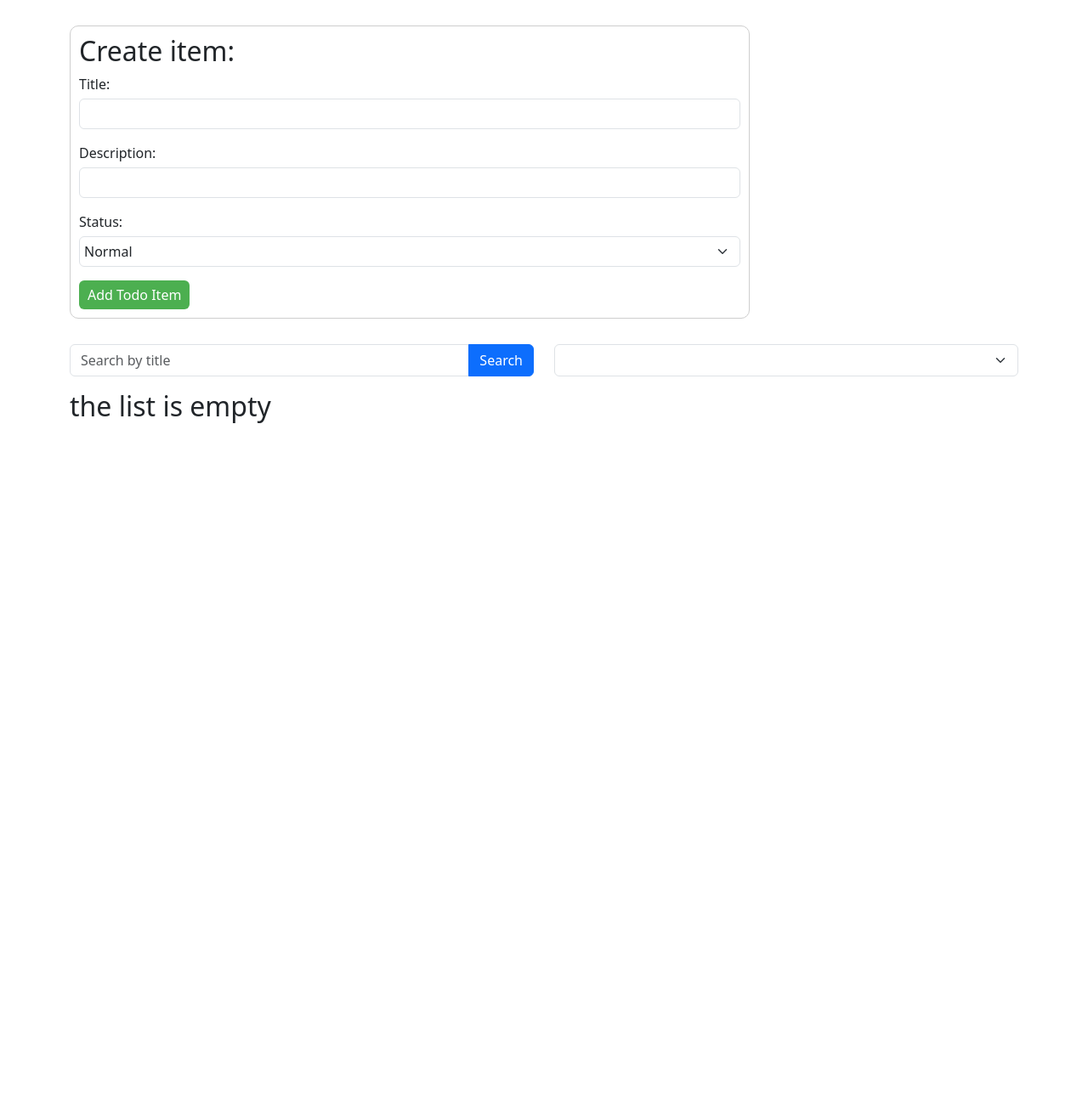
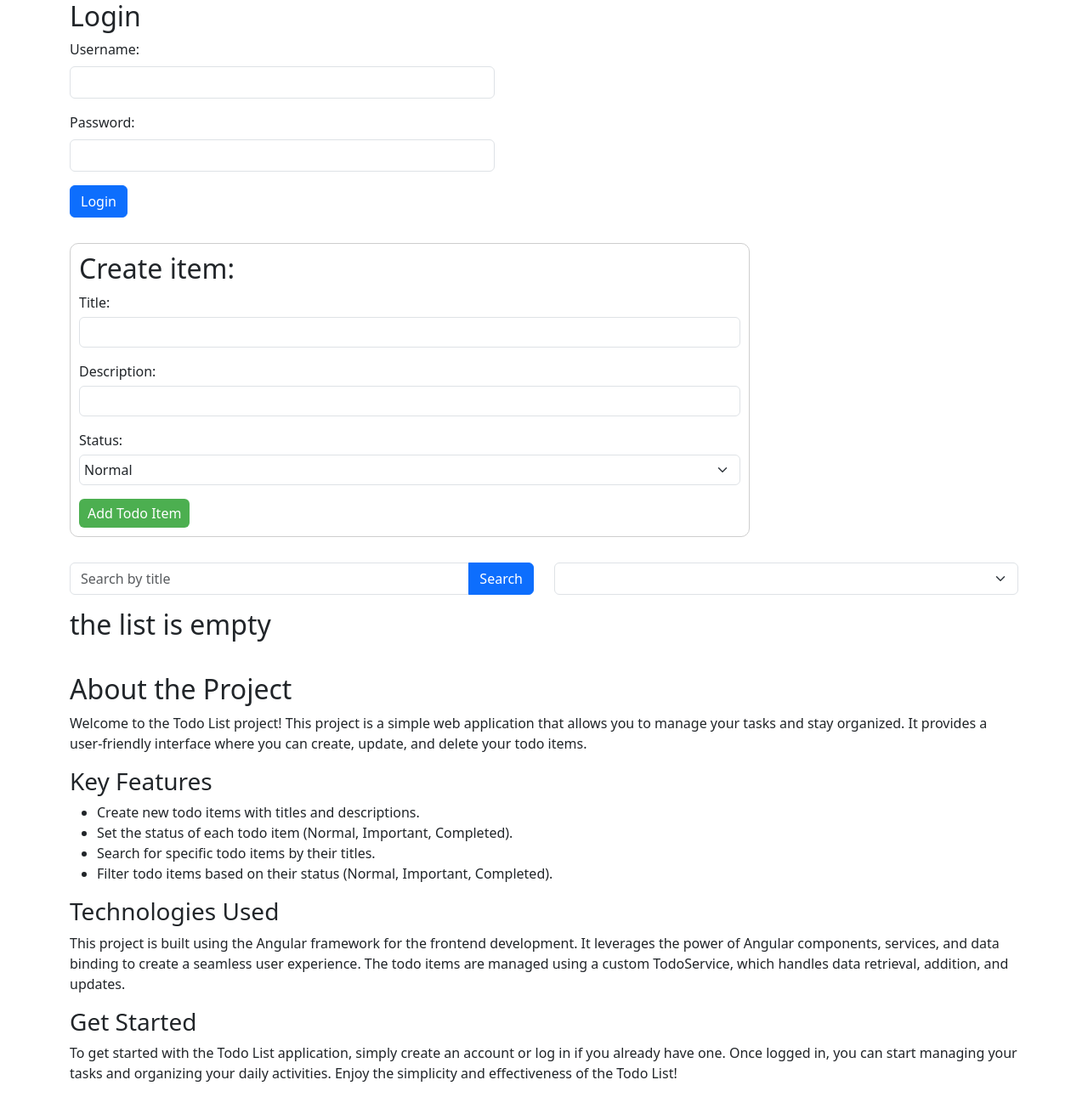
Before and after one commit to Metwet/todolist, an Angular app: page / in a window 1280 px wide. Shown: the whole page at 85% size. Before the commit the page ends 800 px from the top, so only its background shows below. Built offline with nearby package versions, Linux system fonts and the light colour scheme.

Commit message:
created login form and about page

```diff
--- /dev/null
+++ b/src/app/app-routing.module.ts
@@ -0,0 +1,10 @@
+import { NgModule } from '@angular/core';
+import { RouterModule, Routes } from '@angular/router';
+
+const routes: Routes = [];
+
+@NgModule({
+  imports: [RouterModule.forRoot(routes)],
+  exports: [RouterModule]
+})
+export class AppRoutingModule { }
--- a/src/app/app.component.html
+++ b/src/app/app.component.html
@@ -1 +1,4 @@
-<app-todo-list class="d-flex align-items-top justify-content-center" style="min-height: 100vh;"></app-todo-list>
+<app-login></app-login>
+<app-todo-list></app-todo-list>
+<app-about></app-about>
+<router-outlet></router-outlet>
--- /dev/null
+++ b/src/app/modules/about/about.component.css
@@ -0,0 +1,3 @@
+.about__block {
+    margin-top: 30px;
+}
--- /dev/null
+++ b/src/app/modules/about/about.component.html
@@ -0,0 +1,18 @@
+<div class="container about__block">
+    <h2>About the Project</h2>
+    <p>Welcome to the Todo List project! This project is a simple web application that allows you to manage your tasks and stay organized. It provides a user-friendly interface where you can create, update, and delete your todo items.</p>
+
+    <h3>Key Features</h3>
+    <ul>
+        <li>Create new todo items with titles and descriptions.</li>
+        <li>Set the status of each todo item (Normal, Important, Completed).</li>
+        <li>Search for specific todo items by their titles.</li>
+        <li>Filter todo items based on their status (Normal, Important, Completed).</li>
+    </ul>
+
+    <h3>Technologies Used</h3>
+    <p>This project is built using the Angular framework for the frontend development. It leverages the power of Angular components, services, and data binding to create a seamless user experience. The todo items are managed using a custom TodoService, which handles data retrieval, addition, and updates.</p>
+
+    <h3>Get Started</h3>
+    <p>To get started with the Todo List application, simply create an account or log in if you already have one. Once logged in, you can start managing your tasks and organizing your daily activities. Enjoy the simplicity and effectiveness of the Todo List!</p>
+</div>
--- /dev/null
+++ b/src/app/modules/auth/auth.module.ts
@@ -0,0 +1,19 @@
+import { NgModule } from '@angular/core';
+import { CommonModule } from '@angular/common';
+import { LoginComponent } from './login/login.component';
+import { FormsModule } from '@angular/forms';
+
+
+
+@NgModule({
+  declarations: [
+    LoginComponent
+  ],
+  imports: [
+    CommonModule,
+    FormsModule
+  ], exports: [
+    LoginComponent
+  ]
+})
+export class AuthModule { }
--- /dev/null
+++ b/src/app/modules/auth/login/login.component.css
@@ -0,0 +1,3 @@
+.inputAuth {
+    max-width: 500px;
+}
--- /dev/null
+++ b/src/app/modules/auth/login/login.component.html
@@ -0,0 +1,14 @@
+<div class="container">
+    <h2>Login</h2>
+    <form class="needs-validation">
+    <div class="mb-3">
+        <label for="username" class="form-label">Username:</label>
+        <input type="text" id="username" class="form-control inputAuth" name="username" [(ngModel)]="username">
+    </div>
+    <div class="mb-3">
+        <label for="password" class="form-label">Password:</label>
+        <input type="password" id="password" class="form-control inputAuth" name="password" [(ngModel)]="password">
+    </div>
+    <button (click)="login(username, password)" type="submit" class="btn btn-primary">Login</button>
+    </form>
+</div>
--- /dev/null
+++ b/src/app/modules/auth/login/login.component.ts
@@ -0,0 +1,18 @@
+import { Component, EventEmitter, Output } from '@angular/core';
+
+@Component({
+  selector: 'app-login',
+  templateUrl: './login.component.html',
+  styleUrls: ['./login.component.css']
+})
+export class LoginComponent {
+
+  @Output() public loginEvent = new EventEmitter();
+
+  username!: string;
+  password!: string;
+
+  login(username: string, password: string): void {
+    console.log(`${username} and ${password}`);
+  }
+}
```
Also changed, not shown: src/app/app.module.ts (+8 -2 lines), src/app/modules/about/about.component.ts (added, +10 -0 lines), src/app/modules/about/about.module.ts (added, +18 -0 lines), 2 other files (tests, documents, lock files or other folders).
